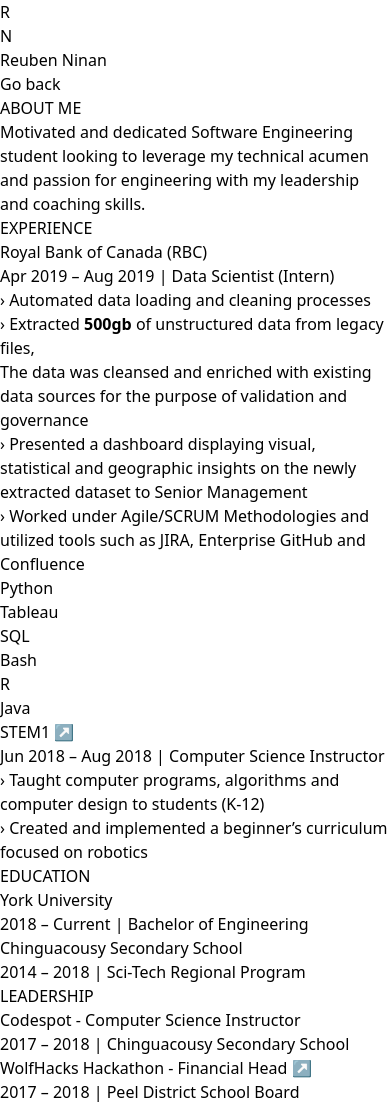
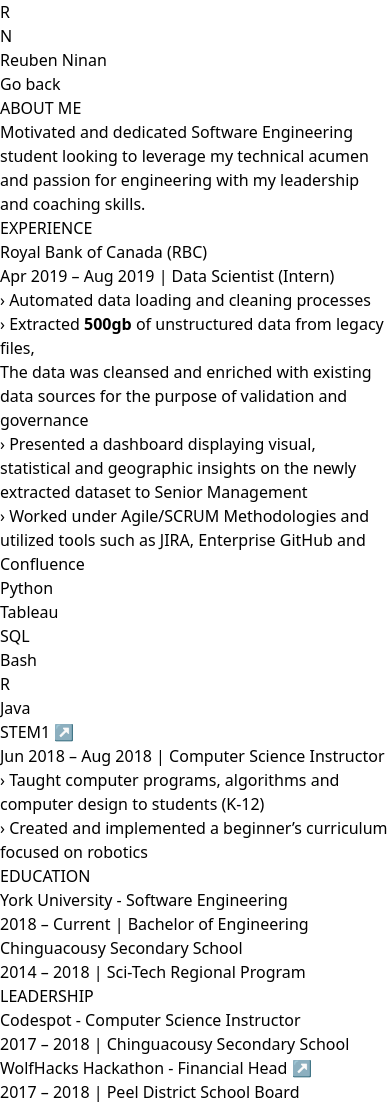
Before and after one commit to ReubenMathew/ReubenNinanV6, a Vue app in the folder ReubenNinan/: page /about in a window 390 px wide. Shown: the top 1108 px of the page. Built offline with nearby package versions, Linux system fonts and the light colour scheme.

Commit message:
responsive formatting

```diff
--- a/ReubenNinan/src/components/LandingPage.vue
+++ b/ReubenNinan/src/components/LandingPage.vue
@@ -1,6 +1,6 @@
 <template>
 
-    <div class="bg-cover min-w-full bg-fixed bg-center h-auto text-white min-h-screen py-48 px-20 object-fill bgimg" >
+    <div class="mx-auto page max-w-2xl print:max-w-letter md:max-w-letter md:h-letter sm:p-9  bg-cover min-w-full bg-fixed bg-center h-auto text-white min-h-screen py-48 px-20 object-fill bgimg" >
         <div class="px-8 py-12  max-w-sm bg-gray-900 rounded-lg shadow-2xl glass">
             <p class="font-bold text-sm uppercase">Toronto, Ontario</p>
             <p class="text-5xl font-bold text-yellow-600">Reuben Ninan</p>
--- a/ReubenNinan/src/views/About.vue
+++ b/ReubenNinan/src/views/About.vue
@@ -152,7 +152,7 @@
             <section class="mb-4 break-inside-avoid">
               <header>
                 <h3 class="text-lg font-semibold text-gray-700 leading-snugish">
-                  York University
+                  York University - Software Engineering
                 </h3>
                 <p class="leading-normal text-md text-gray-650">
                   2018 – Current | Bachelor of Engineering
```
